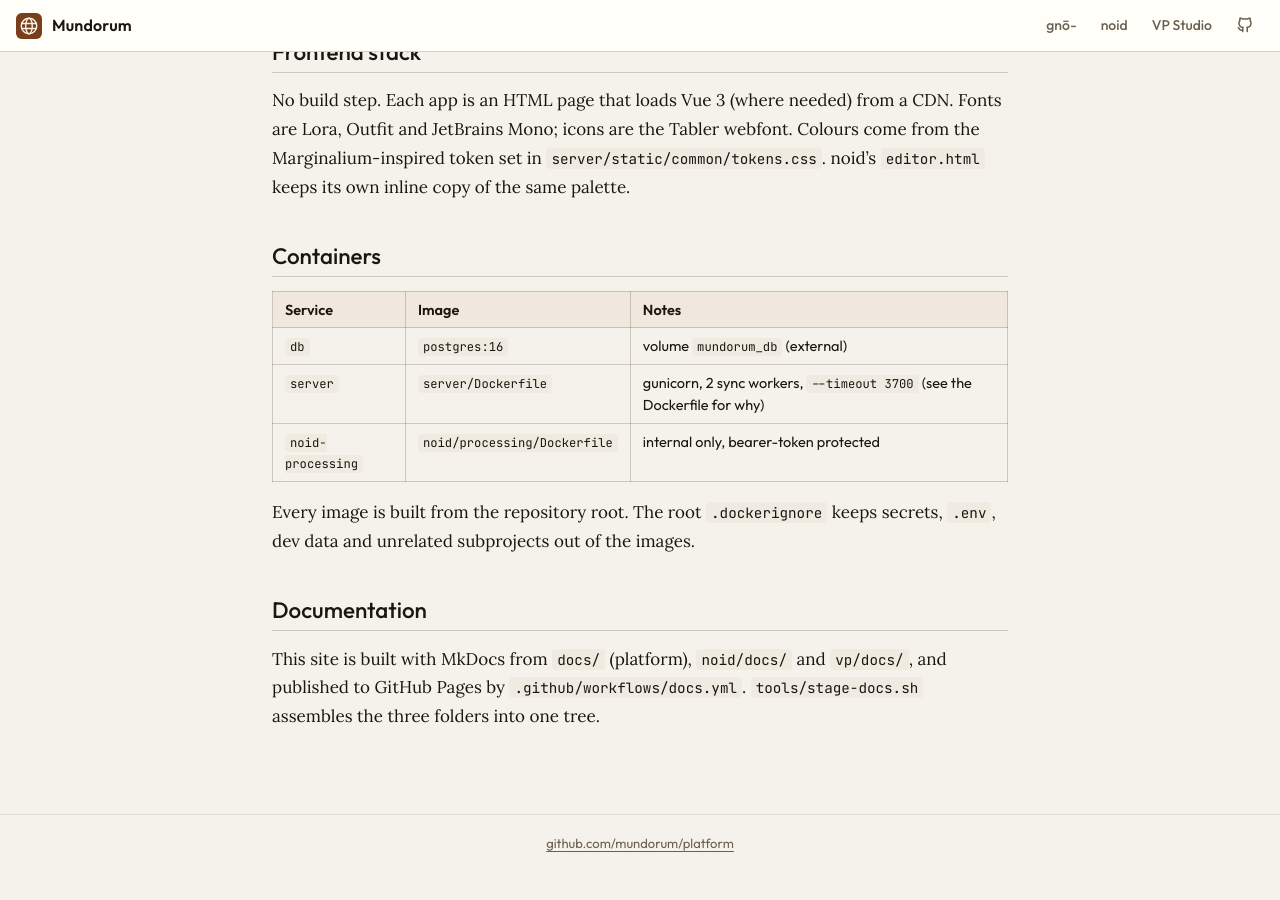
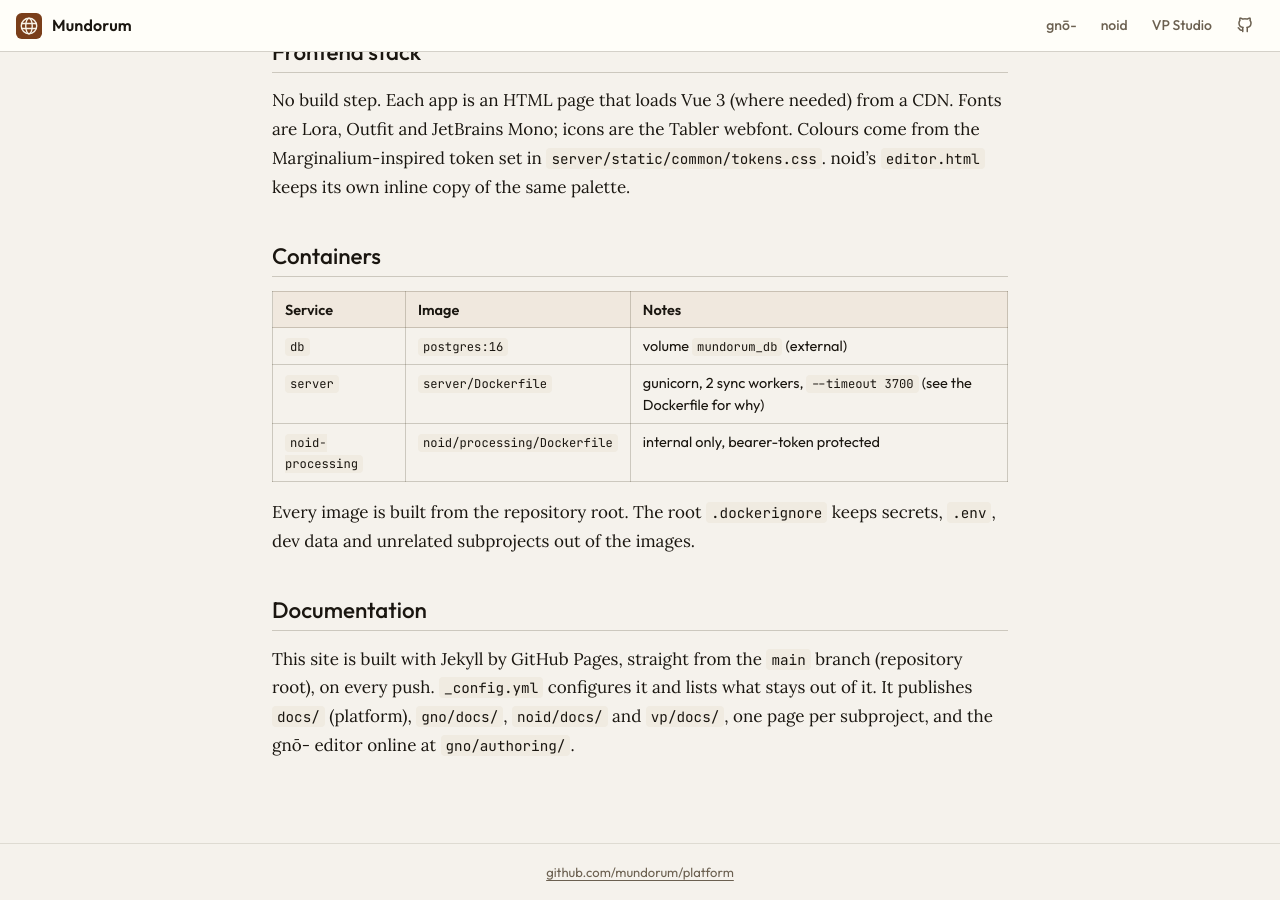
Before and after one commit to mundorum/platform, a Jekyll site: the page built from docs/architecture.md, in a window 1280 px wide and 900 px high, scrolled down 1955 px. Built offline with Jekyll 4.4.1, drawn with Linux system fonts in a browser that asks for light colours; nearby versions of some CDN libraries; our own code applies the rules of GitHub Pages for plain Markdown files; before the commit the page ends 2826 px from its top, so only the background shows below that.

Commit message:
site: publish the Jekyll site from main, retire MkDocs
The Jekyll site that lived on the gh-pages branch is now merged into main,
and GitHub Pages builds it from main (root) on every push, so the gno
editor online at gno/authoring/ no longer needs a separate branch update.

Remove the MkDocs pipeline it replaces (mkdocs.yml, tools/stage-docs.sh,
the docs.yml Pages workflow and its stylesheet), drop their entries from
_config.yml's exclude list and .gitignore, and update the docs and
CLAUDE.md that described it. docs/index.md stays as the docs/ index on
GitHub (still excluded from the site).

Co-Authored-By: Claude Opus 5.5 <noreply@anthropic.com>

```diff
--- a/_config.yml
+++ b/_config.yml
@@ -1,6 +1,9 @@
 # GitHub Pages (Jekyll) site for the Mundorum platform.
-# Served from the gh-pages branch: Settings → Pages → Deploy from a branch →
-# gh-pages, / (root). The repository itself is the site source, so the docs
+# Served from the main branch: Settings → Pages → Deploy from a branch →
+# main, / (root). GitHub rebuilds it on every push to main. Jekyll publishes
+# every file that is not excluded below (not only Markdown), so any new
+# top-level folder of code or private material must be added to `exclude`.
+# The repository itself is the site source, so the docs
 # keep their repo-relative links (jekyll-relative-links turns *.md into *.html).
 #
 # Pages:  index.html            — the three subprojects
@@ -36,7 +39,6 @@ exclude:
   - README.md
   - LICENSE
   - CLAUDE.md
-  - mkdocs.yml
   - docker-compose.yml
   - .env.example
   - .dockerignore
@@ -47,12 +49,9 @@ exclude:
   - run-c
   - secrets
   - server
-  - tools
   - update
   - build
-  - site
   - docs/index.md
-  - docs/stylesheets
   - gno/CLAUDE.md
   - gno/design
   - gno/temp
--- a/docs/architecture.md
+++ b/docs/architecture.md
@@ -97,6 +97,8 @@ keeps secrets, `.env`, dev data and unrelated subprojects out of the images.
 
 ## Documentation
 
-This site is built with MkDocs from `docs/` (platform), `noid/docs/` and
-`vp/docs/`, and published to GitHub Pages by `.github/workflows/docs.yml`.
-`tools/stage-docs.sh` assembles the three folders into one tree.
+This site is built with Jekyll by GitHub Pages, straight from the `main`
+branch (repository root), on every push. `_config.yml` configures it and
+lists what stays out of it. It publishes `docs/` (platform), `gno/docs/`,
+`noid/docs/` and `vp/docs/`, one page per subproject, and the gnō- editor
+online at `gno/authoring/`.
```
Also changed, not shown: CLAUDE.md (+9 -4 lines), docs/dev-setup.md (+4 -4 lines), docs/stylesheets/mundorum.css (deleted, +0 -16 lines), gno/design/github.md (+1 -1 lines), mkdocs.yml (deleted, +0 -56 lines), .github/workflows/docs.yml (deleted), 2 other files.
